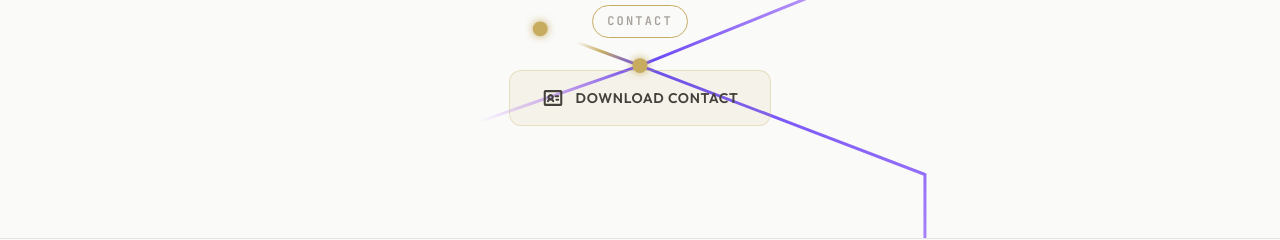
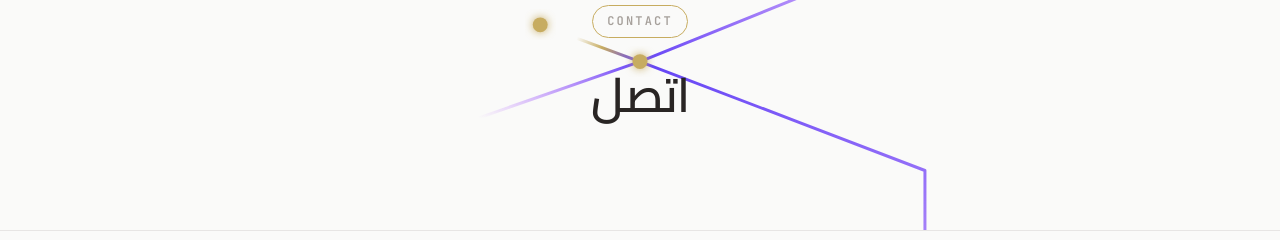
Before and after one commit to fancyisyou/My-portfolio, a Next.js app: page / in a window 1280 px wide. Shown: the part 4960-5200 px from the top of the page. Built offline with nearby package versions, Linux system fonts and the light colour scheme.

Commit message:
Contact: only اتصل, no button

```diff
--- a/src/components/contact.js
+++ b/src/components/contact.js
@@ -3,7 +3,6 @@
 import { motion } from "motion/react";
 import { useTranslation } from "./LanguageProvider";
 import { PulseBeams } from "@/components/ui/pulse-beams";
-import { IdentificationCard } from "@phosphor-icons/react";
 
 const contactBeams = [
   {
@@ -145,29 +144,6 @@ const gradientColors = {
 export default function Contact() {
   const t = useTranslation();
 
-  function downloadVCard() {
-    const vcard = [
-      "BEGIN:VCARD",
-      "VERSION:3.0",
-      "FN;CHARSET=UTF-8:Daniel Abu Rayan",
-      "N;CHARSET=UTF-8:Abu Rayan;Daniel;دانيال;ابو ريان;",
-      "TEL;TYPE=CELL:+966570977204",
-      "TITLE;CHARSET=UTF-8:Freelance",
-      "NOTE;CHARSET=UTF-8:عمل حر",
-      "END:VCARD",
-    ].join("\n");
-
-    const blob = new Blob([vcard], { type: "text/vcard;charset=utf-8" });
-    const url = URL.createObjectURL(blob);
-    const a = document.createElement("a");
-    a.href = url;
-    a.download = "Daniel-Abu-Rayan.vcf";
-    document.body.appendChild(a);
-    a.click();
-    document.body.removeChild(a);
-    URL.revokeObjectURL(url);
-  }
-
   return (
     <section id="contact" className="relative border-t border-stone-200 dark:border-stone-700">
       <PulseBeams beams={contactBeams} gradientColors={gradientColors}>
@@ -182,15 +158,12 @@ export default function Contact() {
             {t("contactLabel")}
           </p>
 
-          <div className="flex justify-center">
-            <button
-              onClick={downloadVCard}
-              className="inline-flex h-14 cursor-pointer items-center gap-3 rounded-xl border border-[#C7AC60]/30 bg-[#C7AC60]/10 px-8 text-sm font-semibold tracking-wider text-stone-700 uppercase transition-all duration-300 hover:bg-[#C7AC60] hover:text-[#fafaf9] hover:-translate-y-0.5 active:scale-[0.97] dark:text-stone-300"
-            >
-              <IdentificationCard size={22} weight="bold" />
-              <span>{t("contactDownload")}</span>
-            </button>
-          </div>
+          <p
+            className="text-[clamp(2rem,4vw,3rem)] font-semibold leading-none tracking-tight text-stone-800 dark:text-stone-100"
+            style={{ fontFamily: "var(--font-arabic)" }}
+          >
+            اتصل
+          </p>
         </motion.div>
       </PulseBeams>
     </section>
```
